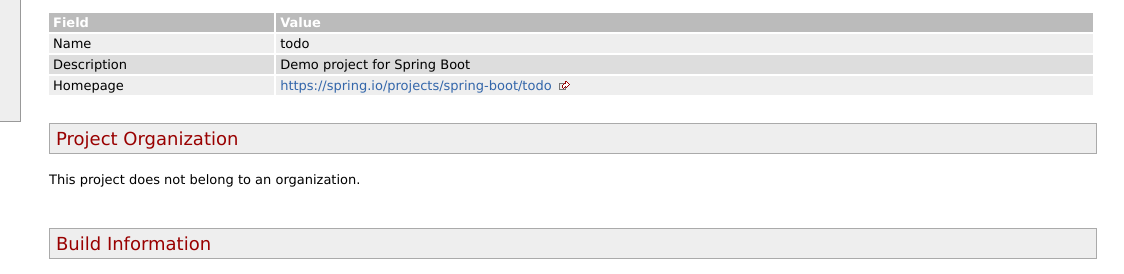
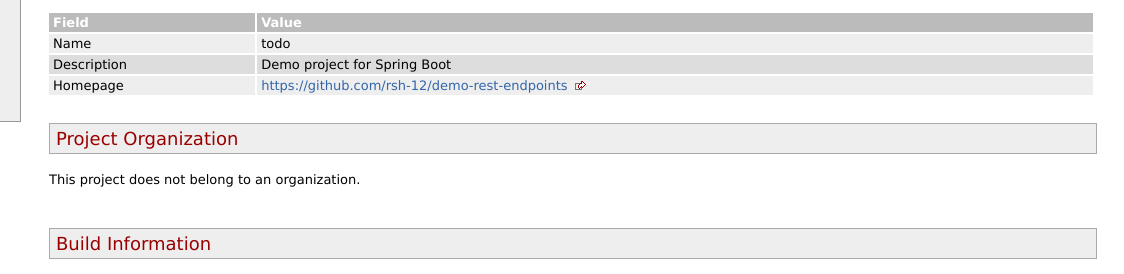
Before and after one commit to rsh-12/todo-api, a plain HTML site: page docs/summary.html in a window 1280 px wide. Shown: the part 200-474 px from the top of the page, 156-1280 px from the left. Drawn offline with Linux system fonts and the light colour scheme.

Commit message:
Replace link

```diff
--- a/docs/summary.html
+++ b/docs/summary.html
@@ -73,7 +73,7 @@ todo
 <td>Demo project for Spring Boot</td></tr>
 <tr class="b">
 <td>Homepage</td>
-<td><a class="externalLink" href="https://spring.io/projects/spring-boot/todo">https://spring.io/projects/spring-boot/todo</a></td></tr></table></div>
+<td><a class="externalLink" href="https://github.com/rsh-12/demo-rest-endpoints">https://github.com/rsh-12/demo-rest-endpoints</a></td></tr></table></div>
 <div class="section">
 <h3><a name="Project_Organization"></a>Project Organization</h3><a name="Project_Organization"></a>
 <p>This project does not belong to an organization.</p></div>
```
